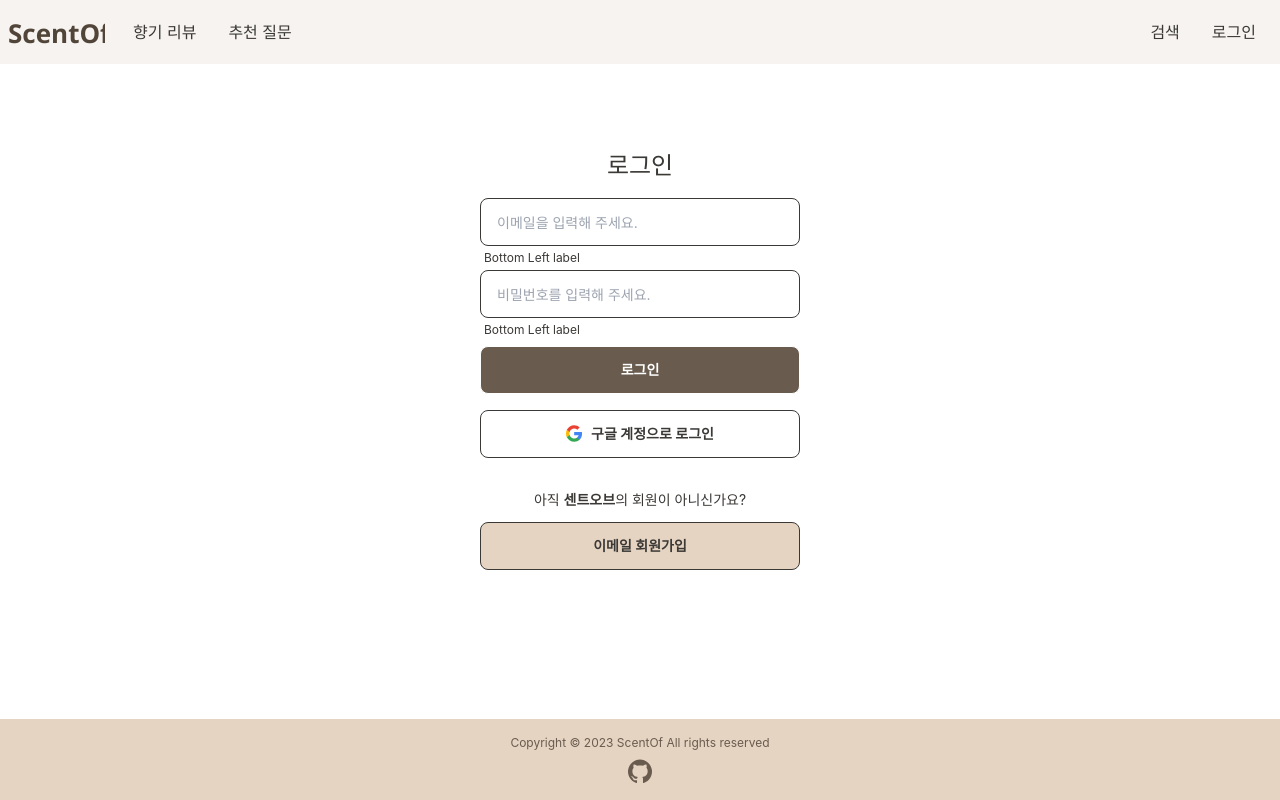
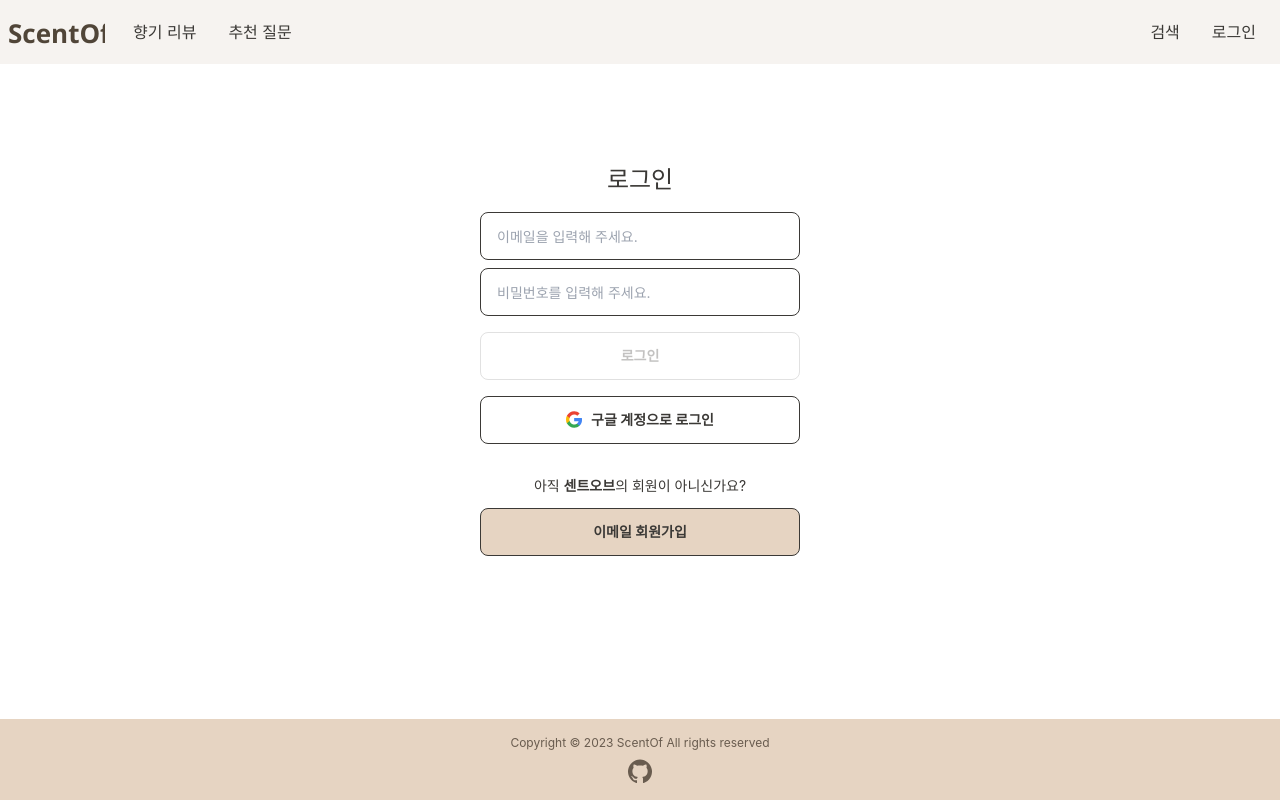
Before and after one commit to j2yn34/ScentOf, a React (Vite) app: page /login in a window 1280 px wide. Built offline with nearby package versions, Linux system fonts and the light colour scheme; no server answers.

Commit message:
Feat: 로그인 페이지 이메일/비밀번호 유효성 검사 구현
- 유틸함수 사용 유효성 검사 구현
- 이메일/비밀번호 유효성 검사 통과 시 로그인 버튼 활성화
- 로그인 시 메인페이지로 이동

```diff
--- a/src/pages/member/Login.tsx
+++ b/src/pages/member/Login.tsx
@@ -1,4 +1,4 @@
-import { Link } from "react-router-dom";
+import { Link, useNavigate } from "react-router-dom";
 import { useState, ChangeEvent, FormEvent, useEffect } from "react";
 import { auth } from "../../database/initialize";
 import {
@@ -10,11 +10,22 @@ import {
 } from "firebase/auth";
 import { useSetRecoilState } from "recoil";
 import { isLoggedInState } from "../../state/authState";
+import { validateField } from "../../components/utils/validation";
 
 const Login = () => {
   const setIsLoggedIn = useSetRecoilState(isLoggedInState);
+
   const [email, setEmail] = useState("");
   const [password, setPassword] = useState("");
+
+  const [emailMessage, setEmailMessage] = useState("");
+  const [passwordMessage, setPasswordMessage] = useState("");
+
+  const [isEmailValid, setIsEmailValid] = useState(false);
+  const [isPasswordValid, setIsPasswordValid] = useState(false);
+
+  const [isSubmitDisabled, setIsSubmitDisabled] = useState(true);
+  const navigate = useNavigate();
 
   useEffect(() => {
     const unsubscribe = onAuthStateChanged(auth, (user) => {
@@ -23,21 +34,13 @@ const Login = () => {
     return () => unsubscribe();
   }, [setIsLoggedIn]);
 
-  const onChange = (event: ChangeEvent<HTMLInputElement>) => {
-    const { name, value } = event.target;
-    if (name === "email") {
-      setEmail(value);
-    } else if (name === "password") {
-      setPassword(value);
-    }
-  };
-
   const onSubmit = async (event: FormEvent<HTMLFormElement>) => {
     event.preventDefault();
     try {
       await signInWithEmailAndPassword(auth, email, password);
       alert("안녕하세요! 로그인 되었습니다.");
       setIsLoggedIn(true);
+      navigate("/");
     } catch (error) {
       console.error("로그인 실패:", error);
     }
@@ -50,11 +53,54 @@ const Login = () => {
     try {
       await signOut(auth);
       await signInWithPopup(auth, provider);
+      navigate("/");
       alert("안녕하세요! 구글 로그인 되었습니다.");
     } catch (error) {
       console.error("구글 로그인 실패:", error);
     }
   };
+
+  const onChange = (event: ChangeEvent<HTMLInputElement>) => {
+    const { name, value } = event.target;
+    if (name === "email") {
+      setEmail(value);
+      checkEmailValid(value);
+    } else if (name === "password") {
+      setPassword(value);
+      checkPasswordValid(value);
+    }
+  };
+
+  const checkEmailValid = (emailValue: string) => {
+    const emailRegex =
+      /([\w-.]+)@((\[[0-9]{1,3}\.[0-9]{1,3}\.[0-9]{1,3}\.)|(([\w-]+\.)+))([a-zA-Z]{2,4}|[0-9]{1,3})(\]?)$/;
+
+    validateField(
+      emailValue,
+      emailRegex,
+      "올바른 이메일 형식이에요 : )",
+      "올바른 이메일 형식을 입력해 주세요.",
+      setIsEmailValid,
+      setEmailMessage
+    );
+  };
+
+  const checkPasswordValid = (passwordValue: string) => {
+    const passwordRegex = /^(?=.*[a-zA-Z])(?=.*[!@#$%^*+=-])(?=.*[0-9]).{8,}$/;
+
+    validateField(
+      passwordValue,
+      passwordRegex,
+      "안전한 비밀번호예요 : )",
+      "숫자+영문+특수문자 조합으로 8자리 이상 입력해주세요.",
+      setIsPasswordValid,
+      setPasswordMessage
+    );
+  };
+
+  useEffect(() => {
+    setIsSubmitDisabled(!isEmailValid || !isPasswordValid);
+  }, [isEmailValid, isPasswordValid]);
 
   return (
     <div
@@ -74,7 +120,13 @@ const Login = () => {
             onChange={onChange}
           />
           <label className="label p-1">
-            <span className="label-text-alt">Bottom Left label</span>
+            <span
+              className={`label-text-alt ${
+                emailMessage.includes(": )") ? "text-green" : "text-red"
+              }`}
+            >
+              {emailMessage}
+            </span>
           </label>
 
           <input
@@ -87,12 +139,23 @@ const Login = () => {
             onChange={onChange}
           />
           <label className="label p-1">
-            <span className="label-text-alt">Bottom Left label</span>
+            <span
+              className={`label-text-alt ${
+                isPasswordValid ? "text-green" : "text-red"
+              }`}
+            >
+              {passwordMessage}
+            </span>
           </label>
 
           <button
-            className="mt-1 btn bg-brown-500 text-white hover:bg-brown-600"
+            className={`custom-button mt-2 btn bg-brown-500 text-white hover:bg-brown-600 ${
+              isSubmitDisabled
+                ? "disabled bg-brown border-brown/[0.5] hover:border-brown/[0.5] !text-brown"
+                : ""
+            }`}
             type="submit"
+            disabled={isSubmitDisabled}
           >
             로그인
           </button>
```
